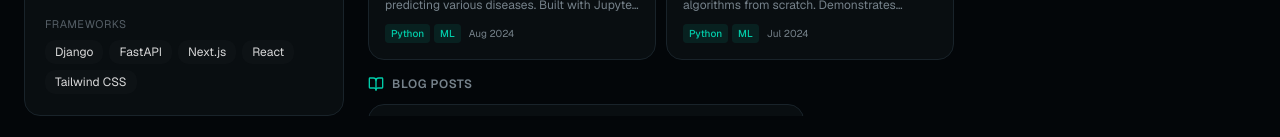
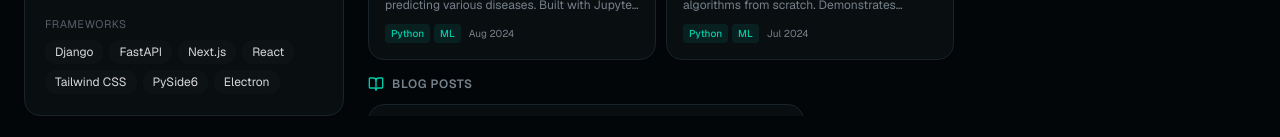
Before and after one commit to imsudip45/portfolio, a Next.js app: page / in a window 1280 px wide. Shown: the part 660-797 px from the top of the page. Built offline with nearby package versions, Linux system fonts and the light colour scheme.

Commit message:
Add PySide6 and Electron to frameworks list in skills section

```diff
--- a/app/page.tsx
+++ b/app/page.tsx
@@ -5,7 +5,7 @@ import { Github, Linkedin, Mail, ExternalLink, MapPin, Code2, Database, Terminal
 
 const skills = {
   languages: ["Python", "JavaScript", "TypeScript", "Rust", "SQL"],
-  frameworks: ["Django", "FastAPI", "Next.js", "React", "Tailwind CSS"],
+  frameworks: ["Django", "FastAPI", "Next.js", "React", "Tailwind CSS", "PySide6", "Electron"],
   tools: ["Docker", "Git", "AWS", "PostgreSQL", "Redis"],
   aiTools: ["Gemini ADK", "Gemini CLI", "LangChain", "MediaPipe"],
   specialties: ["REST APIs", "Web Scraping", "Data Processing", "AI Integrations"],
```
